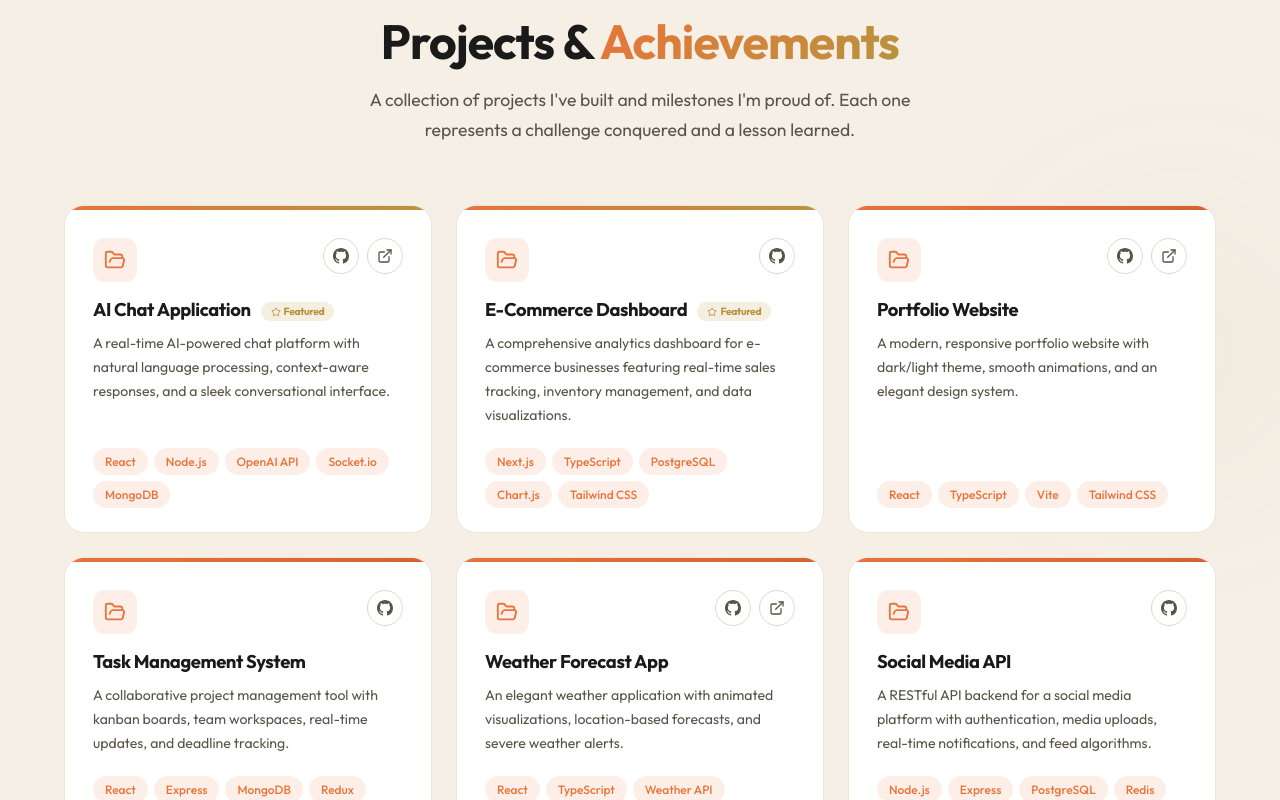
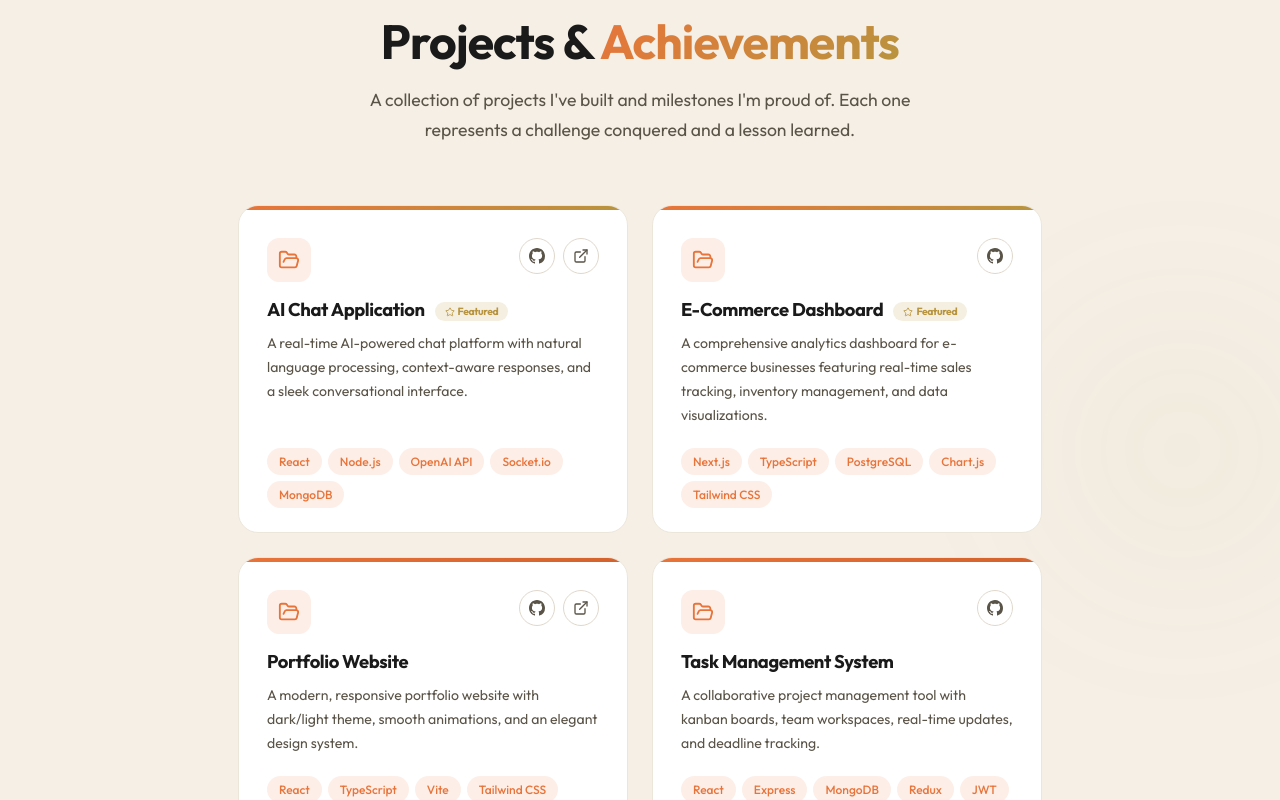
Before and after one commit to adityasingh33/Portfolio, a React (Vite) app in the folder front/: page / in a window 1280 px wide. Shown: the part 2000-2800 px from the top of the page. Built offline with nearby package versions, Linux system fonts and the light colour scheme.

Commit message:
style(project): center-align project and achievements grids with inline margin wrappers

```diff
--- a/front/src/pages/Project.tsx
+++ b/front/src/pages/Project.tsx
@@ -12,17 +12,15 @@ const achievementIconMap: Record<string, LucideIcon> = {
 
 const Project = () => {
   return (
-    <section id="projects" style={{ position: 'relative', padding: '100px 0' }}>
+    <section id="projects" className="relative" style={{ padding: '100px 0' }}>
       {/* Background accent */}
       <div
+        className="pointer-events-none absolute rounded-full"
         style={{
-          pointerEvents: 'none',
-          position: 'absolute',
           top: '20%',
           right: '-8%',
           height: '400px',
           width: '400px',
-          borderRadius: '50%',
           opacity: 0.5,
           filter: 'blur(80px)',
           background: 'radial-gradient(circle, var(--gold-light) 0%, transparent 70%)',
@@ -33,8 +31,8 @@ const Project = () => {
         style={{
           position: 'relative',
           zIndex: 1,
+          maxWidth: '1200px',
           margin: '0 auto',
-          maxWidth: '1200px',
           padding: '0 24px',
         }}
       >
@@ -55,19 +53,26 @@ const Project = () => {
           </p>
         </div>
 
-        {/* Project Grid */}
+        {/* Project Cards — centered */}
         <div
           style={{
-            marginBottom: '80px',
-            display: 'grid',
-            gridTemplateColumns: 'repeat(3, 1fr)',
-            gap: '24px',
+            maxWidth: '820px',
+            margin: '0 auto 96px auto',
           }}
-          className="projects-grid"
+        >
+          <div
+            className="flex flex-wrap justify-center"
+            style={{ gap: '24px' }}
           >
             {projects.map((project, index) => (
-            <ProjectCard key={project.id} project={project} index={index} />
+              <div
+                key={project.id}
+                style={{ flex: '1 1 340px', maxWidth: '390px' }}
+              >
+                <ProjectCard project={project} index={index} />
+              </div>
             ))}
+          </div>
         </div>
 
         {/* Achievements */}
@@ -86,37 +91,28 @@ const Project = () => {
             </h3>
           </div>
 
+          {/* Achievement Cards — centered */}
+          <div style={{ maxWidth: '900px', margin: '0 auto' }}>
             <div
-            style={{
-              display: 'grid',
-              gridTemplateColumns: 'repeat(4, 1fr)',
-              gap: '20px',
-            }}
-            className="achievements-grid"
+              className="achievements-grid flex flex-wrap justify-center"
+              style={{ gap: '20px' }}
             >
               {achievements.map((achievement) => {
                 const IconComp = achievementIconMap[achievement.icon];
                 return (
                   <div
                     key={achievement.id}
-                  className="achievement-card"
+                    className="achievement-card cursor-default text-center"
                     style={{
-                    cursor: 'default',
+                      flex: '1 1 240px',
+                      maxWidth: '280px',
                       borderRadius: 'var(--radius-lg)',
-                    textAlign: 'center',
                       padding: '32px 20px',
                       background: 'var(--bg-surface)',
                       border: '1px solid var(--border-subtle)',
                     }}
                   >
-                  <div
-                    style={{
-                      marginBottom: '12px',
-                      display: 'flex',
-                      alignItems: 'center',
-                      justifyContent: 'center',
-                    }}
-                  >
+                    <div className="flex items-center justify-center" style={{ marginBottom: '12px' }}>
                       {IconComp && <IconComp size={32} style={{ color: 'var(--gold)' }} />}
                     </div>
                     <h4
@@ -145,6 +141,7 @@ const Project = () => {
             </div>
           </div>
         </div>
+      </div>
     </section>
   );
 };
```
Lines whose indentation alone changed are shown as unchanged.
